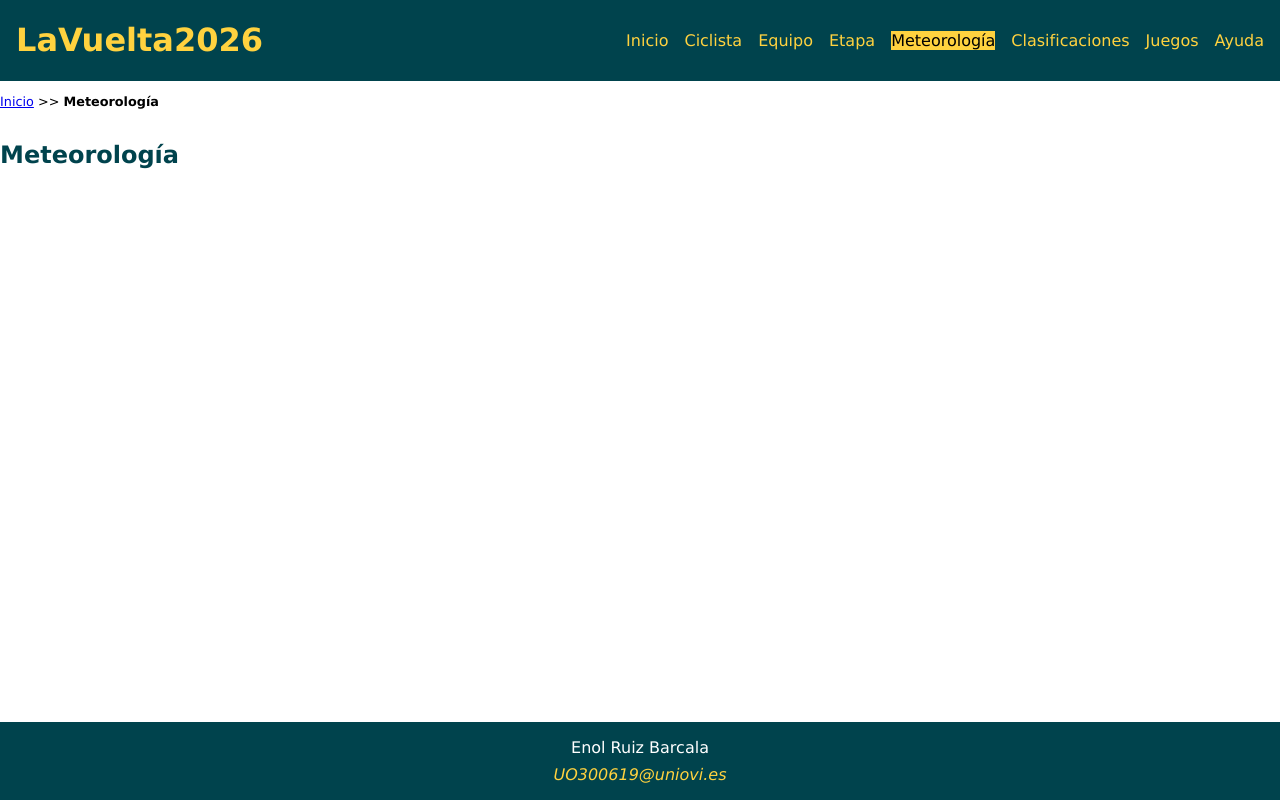
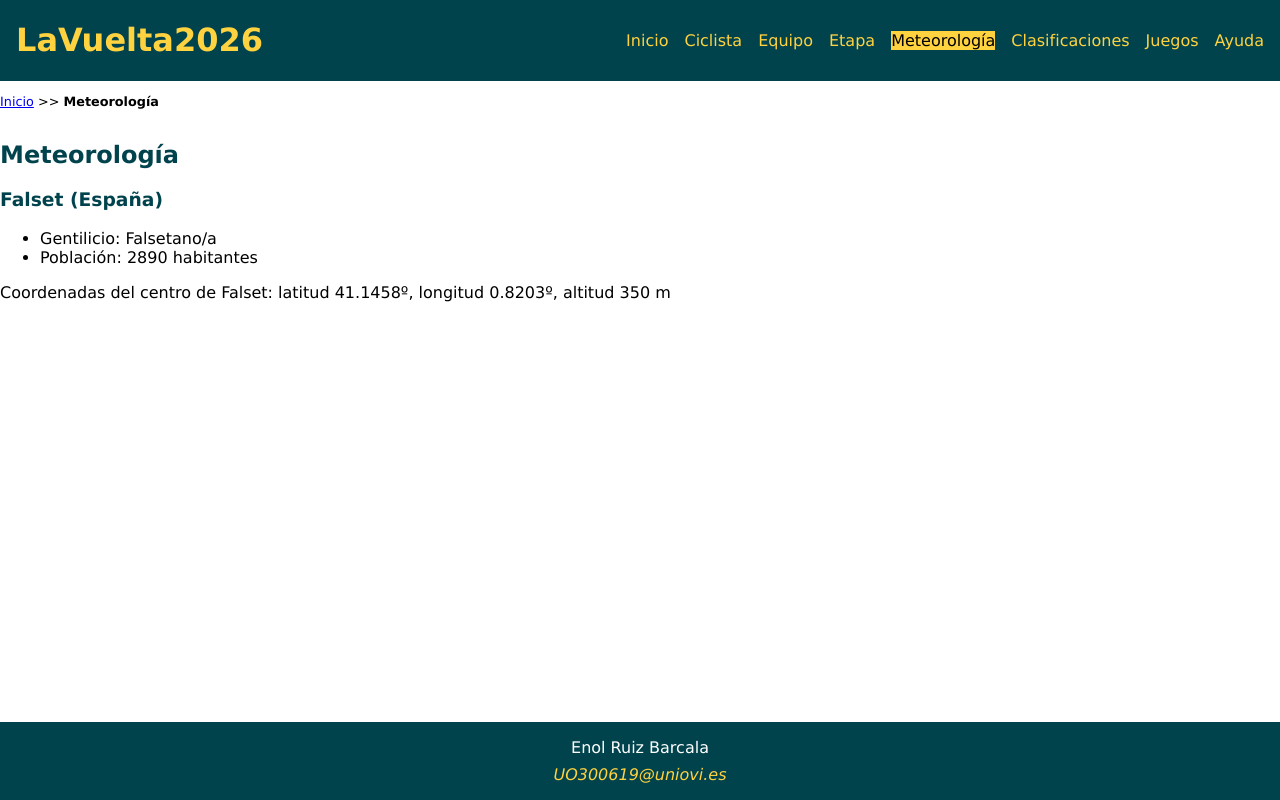
Before and after one commit to UO300619/SEW2, a plain HTML site: page meteorologia.html in a window 1280 px wide. Drawn offline with Linux system fonts and the light colour scheme.

Commit message:
Clases equipo y ciudad

```diff
--- /dev/null
+++ b/js/ciudad.js
@@ -0,0 +1,65 @@
+/* ***************************************/
+/*             LaVuelta2026              */
+/*               ciudad.js               */
+/* ***************************************/
+/*    DATOS ESTUDIANTE                   */
+/* --------------------------------------*/
+/*  Nombre y Apellidos: Enol Ruiz Barcala */
+/*  Correo electrónico (uniovi): UO300619@uniovi.es */
+/*  Grupo de laboratorio: 5              */
+/* ***************************************/
+
+class Ciudad {
+    constructor(nombre, pais, gentilicio) {
+        this.nombre = nombre;
+        this.pais = pais;
+        this.gentilicio = gentilicio;
+        this.poblacion = 0;
+        this.latitud = 0;
+        this.longitud = 0;
+        this.altitud = 0;
+    }
+
+    rellenarAtributos(poblacion, latitud, longitud, altitud) {
+        this.poblacion = poblacion;
+        this.latitud = latitud;
+        this.longitud = longitud;
+        this.altitud = altitud;
+    }
+
+    getCiudad() {
+        return this.nombre;
+    }
+
+    getPais() {
+        return this.pais;
+    }
+
+    getInformacionSecundaria() {
+        return "<ul>" +
+            "<li>Gentilicio: " + this.gentilicio + "</li>" +
+            "<li>Población: " + this.poblacion + " habitantes</li>" +
+            "</ul>";
+    }
+
+    escribeCoordenadas() {
+        const parrafo = document.createElement("p");
+        parrafo.textContent = "Coordenadas del centro de " + this.nombre +
+            ": latitud " + this.latitud + "º, longitud " + this.longitud +
+            "º, altitud " + this.altitud + " m";
+        document.querySelector("main section").appendChild(parrafo);
+    }
+}
+
+const falset = new Ciudad("Falset", "España", "Falsetano/a");
+falset.rellenarAtributos(2890, 41.1458, 0.8203, 350);
+
+const seccion = document.createElement("section");
+const encabezado = document.createElement("h3");
+encabezado.textContent = falset.getCiudad() + " (" + falset.getPais() + ")";
+seccion.appendChild(encabezado);
+seccion.insertAdjacentHTML("beforeend", falset.getInformacionSecundaria());
+
+document.querySelector("main > h2").insertAdjacentElement("afterend", seccion);
+
+falset.escribeCoordenadas();
--- a/meteorologia.html
+++ b/meteorologia.html
@@ -14,6 +14,8 @@
     <link rel="stylesheet" type="text/css" href="estilo/layout.css" />
 
     <link rel="icon" href="multimedia/favicon.ico" />
+
+    <script src="js/ciudad.js" defer></script>
 </head>
 
 <body>
```
Also changed, not shown: ayuda.html (+3 -3 lines), equipo.html (+2 -0 lines), js/equipo.js (added, +66 -0 lines).
